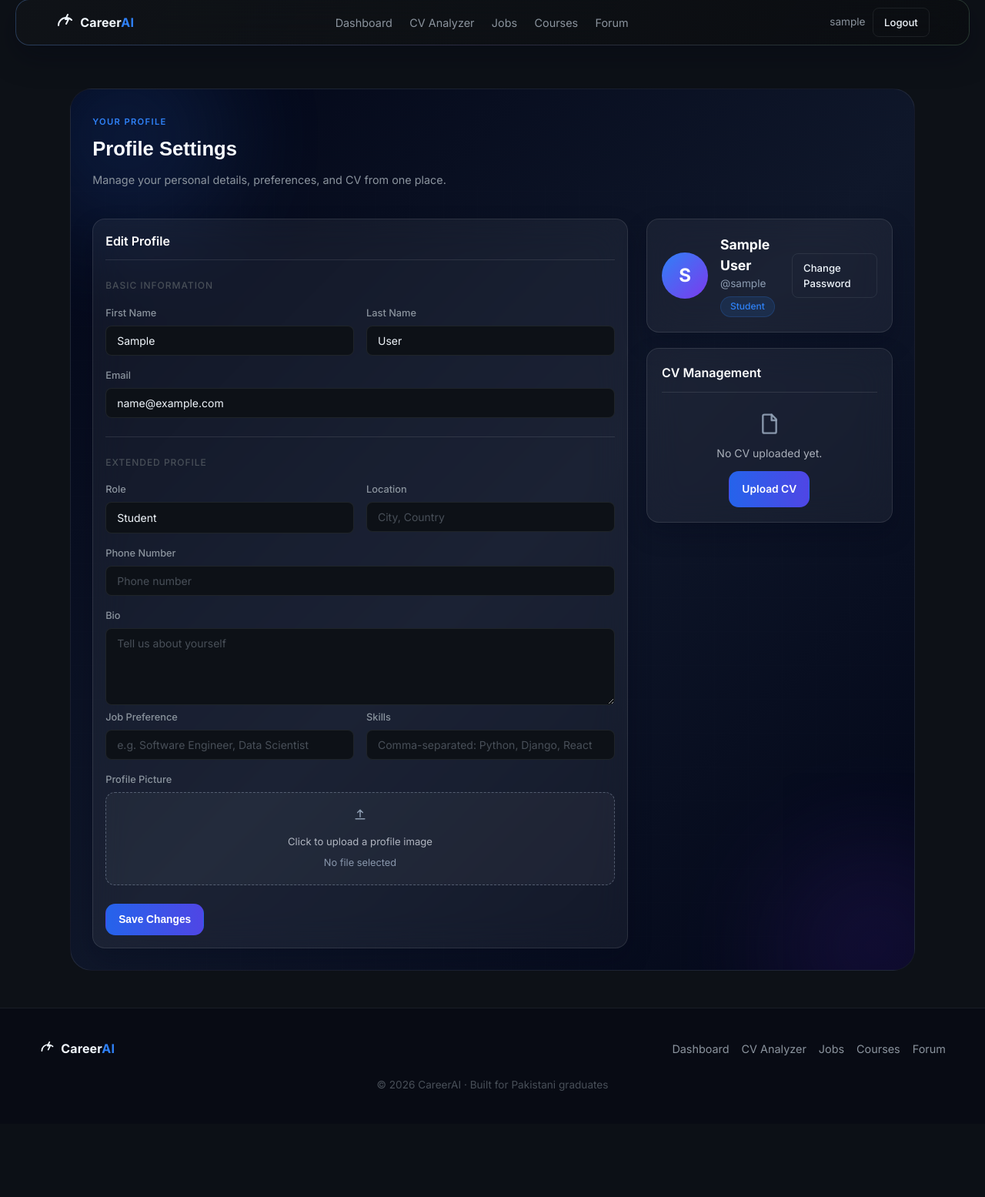
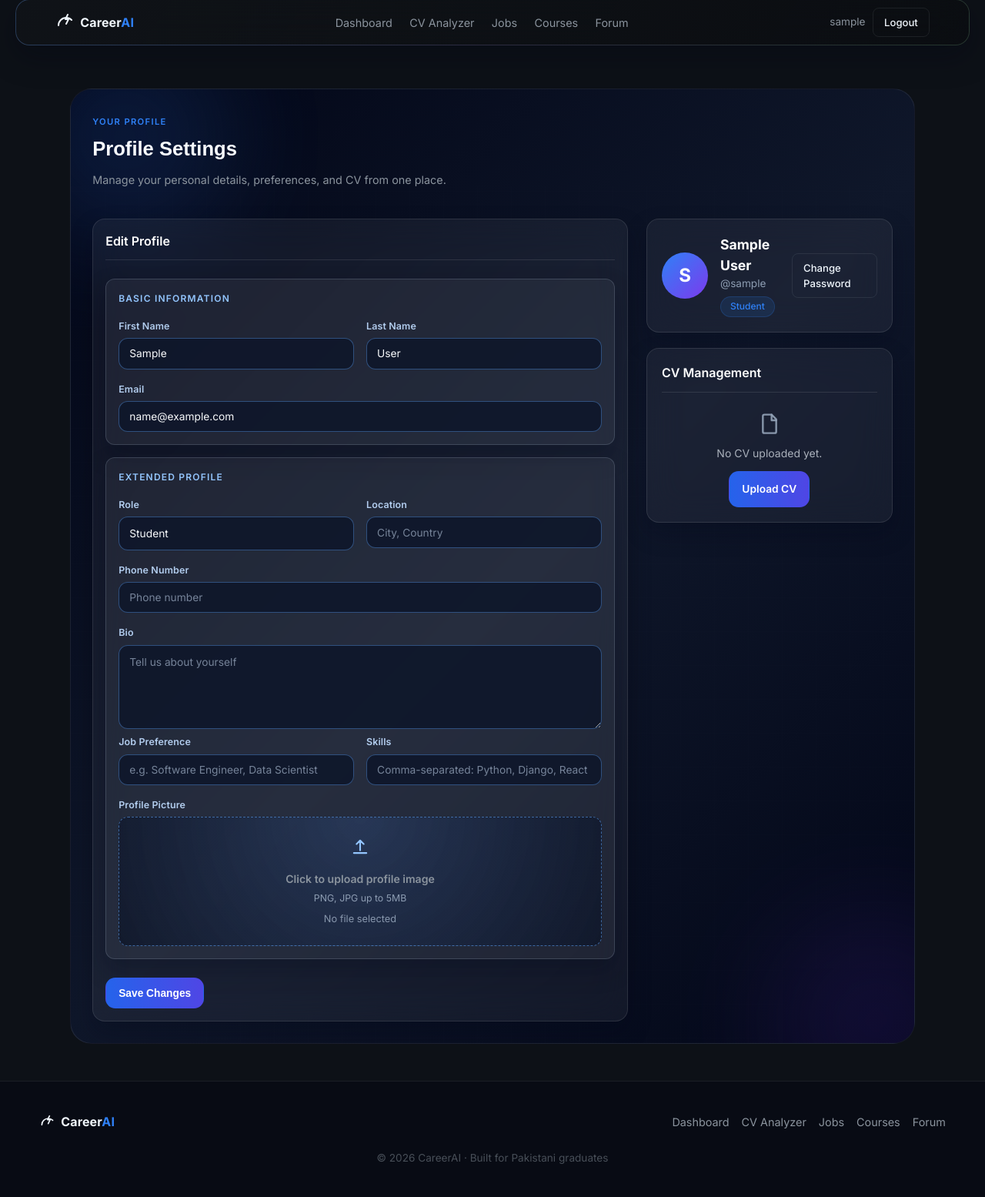
Before and after one commit to fa22-bse-058-droid/FYP-TEAM000-AI, a Django app: page /auth/profile/ in a window 1280 px wide. Shown: the part 13-1568 px from the top of the page at 77% size. Before the commit the page ends 1430 px from the top, so only its background shows below. Run offline with Django 5.2, Linux system fonts and the light colour scheme; the visitor is signed in with stand-in values (Sample User, id 1); some libraries are stand-ins or nearby versions.

Commit message:
Refactor profile and goals pages to Jobs-style dark UI
Agent-Logs-Url: https://github.com/fa22-bse-058-droid/FYP-TEAM000-AI/sessions/c4061229-c6b4-4790-9928-00ac3f9c46ce

Co-authored-by: fa22-bse-058-droid <249435408+fa22-bse-058-droid@users.noreply.github.com>

```diff
--- a/static/css/main.css
+++ b/static/css/main.css
@@ -8,6 +8,17 @@
   --text-1:#8B949E;
   --text-2:#484F58;
   --accent:#2F81F7;
+  --jobs-blue-200:#bfdbfe;
+  --jobs-blue-300:#93c5fd;
+  --jobs-blue-400:rgba(96,165,250,.36);
+  --z-modal-overlay:120;
+  --z-modal:121;
+  --btn-min-width:140px;
+  --modal-slide-distance:20px;
+  --modal-mobile-offset:1rem;
+  --goals-empty-icon-size:58px;
+  --goals-empty-icon-padding:14px;
+  --goals-empty-icon-radius:14px;
   --focus-blue:#60A5FA;
   --nav-border:rgba(240,246,252,.1);
   --accent-glow:rgba(47,129,247,0.08);
@@ -27,6 +38,7 @@
 *{box-sizing:border-box;margin:0;padding:0}
 html,body{overflow-x:hidden}
 body{background:var(--bg-1);color:var(--text-0);font-family:'Inter',system-ui,sans-serif;-webkit-font-smoothing:antialiased;line-height:1.55;padding-top:60px}
+body.modal-open{overflow:hidden}
 a{text-decoration:none;color:inherit}
 main{min-height:calc(100vh - 60px)}
 
@@ -288,17 +300,27 @@ body.menu-open{overflow:hidden}
 .text-muted{color:var(--text-1)!important}
 
 .goals-page-shell,.profile-page-shell{padding:24px}
+.dark-ui-card{background:rgba(255,255,255,.05);border:1px solid rgba(148,163,184,.25);border-radius:12px;box-shadow:0 14px 30px rgba(2,8,25,.28)}
+.dark-ui-form .form-label{font-size:.78rem;font-weight:600;color:rgba(191,219,254,.92);letter-spacing:.01em}
+.dark-ui-input{width:100%;background:rgba(15,23,42,.86);border:1px solid rgba(96,165,250,.4);border-radius:.75rem;padding:.7rem .82rem;color:#f8fafc;font-size:.86rem;transition:border-color .24s ease,box-shadow .24s ease,background .24s ease}
+.dark-ui-input::placeholder{color:rgba(148,163,184,.78)}
+.dark-ui-input:focus{border-color:rgba(129,140,248,.96);box-shadow:0 0 0 3px rgba(59,130,246,.2);background:rgba(15,23,42,.98);outline:none}
+.dark-ui-textarea{min-height:116px;resize:vertical;line-height:1.55}
+.dark-ui-date-input{color-scheme:dark}
+.dark-ui-date-input::-webkit-calendar-picker-indicator{filter:invert(1) brightness(.85)}
 .goals-header-block{display:flex;justify-content:space-between;align-items:flex-start;gap:16px;flex-wrap:wrap}
 .goals-header-block .job-btn-primary{width:auto}
-.goals-theme-layout{display:grid;grid-template-columns:320px 1fr;gap:24px;align-items:start}
-.goal-form-panel{display:none;position:relative;top:auto;max-width:none;padding:1.2rem}
-.goal-form-panel.is-open{display:block;animation:fadeInUpSoft .24s ease}
+.goals-theme-layout{display:grid;grid-template-columns:1fr;gap:24px;align-items:start}
+.goal-modal-overlay{position:fixed;inset:0;background:rgba(2,6,23,.72);backdrop-filter:blur(6px);opacity:0;visibility:hidden;transition:opacity .2s ease;z-index:var(--z-modal-overlay)}
+.goal-modal-overlay.is-open{opacity:1;visibility:visible}
+.goal-modal{position:fixed;left:50%;top:50%;transform:translate(-50%,-50%) scale(.96);width:min(560px,calc(100vw - 2rem));padding:1.3rem;opacity:0;visibility:hidden;transition:opacity .2s ease,transform .2s ease;z-index:var(--z-modal)}
+.goal-modal.is-open{opacity:1;visibility:visible;transform:translate(-50%,-50%) scale(1);animation:none}
 .goal-form-head{display:flex;align-items:center;justify-content:space-between;padding-bottom:12px;margin-bottom:20px;border-bottom:1px solid rgba(255,255,255,.1)}
 .goal-form-head h2{font-size:1rem;font-weight:600;color:#fff}
 .goal-form-close{background:none;border:0;color:rgba(226,232,240,.72);font-size:1.4rem;line-height:1;cursor:pointer}
 .goal-form-grid{display:grid;gap:16px}
 .goal-form-actions{display:flex;gap:10px;margin-top:10px;flex-wrap:wrap}
-.goal-form-actions .job-btn-primary{width:auto}
+.goal-form-actions .job-btn-primary{width:auto;min-width:var(--btn-min-width)}
 .goals-results-panel{padding:1.2rem}
 .goals-section-title{font-size:1.02rem;font-weight:700;color:#fff;margin-bottom:14px}
 .goals-grid{display:grid;grid-template-columns:repeat(auto-fit,minmax(260px,1fr));gap:16px}
@@ -312,6 +334,7 @@ body.menu-open{overflow:hidden}
 .goal-target-row svg{width:14px;height:14px;stroke:currentColor;fill:none;stroke-width:1.8;stroke-linecap:round;stroke-linejoin:round}
 .goal-item-actions{display:flex;gap:8px;margin-top:16px;flex-wrap:wrap}
 .goals-empty-state{padding:3rem 1.2rem}
+.goals-empty-state svg{width:var(--goals-empty-icon-size);height:var(--goals-empty-icon-size);padding:var(--goals-empty-icon-padding);border-radius:var(--goals-empty-icon-radius);background:rgba(37,99,235,.16);border:1px solid var(--jobs-blue-400);color:var(--jobs-blue-200)}
 .goals-empty-state .job-btn-primary{width:auto;margin-top:16px}
 .add-goal-link{cursor:pointer}
 
@@ -330,14 +353,18 @@ body.menu-open{overflow:hidden}
 .profile-edit-card{padding:1.2rem}
 .card-header-line{padding-bottom:12px;margin-bottom:24px;border-bottom:1px solid rgba(255,255,255,.1)}
 .card-header-line h3{font-size:1rem;font-weight:600;color:#fff}
-.form-subsection-title{font-size:.75rem;font-weight:500;color:var(--text-2);text-transform:uppercase;letter-spacing:.08em;margin-bottom:16px}
+.profile-form-section{padding:1rem}
+.profile-form-section + .profile-form-section{margin-top:1rem}
+.form-subsection-title{font-size:.75rem;font-weight:600;color:#93c5fd;text-transform:uppercase;letter-spacing:.1em;margin-bottom:16px}
 .form-two-col{display:grid;grid-template-columns:repeat(2,minmax(0,1fr));gap:16px}
 .form-field-block{margin-top:16px}
 .form-divider{height:1px;background:rgba(255,255,255,.1);margin:24px 0}
-.upload-area{background:rgba(255,255,255,.04);border:1px dashed rgba(148,163,184,.45);border-radius:12px;padding:18px;text-align:center;cursor:pointer;transition:.2s border-color,.2s background}
-.upload-area:hover{border-color:rgba(96,165,250,.7);background:rgba(59,130,246,.12)}
-.upload-area svg{width:20px;height:20px;stroke:rgba(148,163,184,.95);fill:none;stroke-width:1.8;stroke-linecap:round;stroke-linejoin:round;margin:0 auto 8px}
-.upload-area p{font-size:.82rem;color:rgba(226,232,240,.74)}
+.upload-area{background:radial-gradient(circle at top,rgba(59,130,246,.14),rgba(15,23,42,.82));border:1px dashed rgba(96,165,250,.55);border-radius:12px;padding:24px 18px;text-align:center;cursor:pointer;transition:.2s border-color,.2s background,.2s transform}
+.upload-area:hover{border-color:rgba(129,140,248,.86);background:radial-gradient(circle at top,rgba(99,102,241,.2),rgba(15,23,42,.9));transform:translateY(-1px)}
+.upload-area:focus-visible{outline:2px solid rgba(96,165,250,.86);outline-offset:2px}
+.upload-area svg{width:28px;height:28px;stroke:var(--jobs-blue-300);fill:none;stroke-width:1.8;stroke-linecap:round;stroke-linejoin:round;margin:0 auto 10px}
+.upload-area-title{font-size:.88rem;color:#f8fafc;font-weight:600}
+.upload-area-hint{display:block;margin-top:4px;font-size:.77rem;color:rgba(148,163,184,.95)}
 .file-label{display:block;margin-top:8px;font-size:.8rem;color:rgba(148,163,184,.9)}
 .file-label.file-selected{color:var(--accent)}
 .profile-file-input{display:none}
@@ -473,8 +500,11 @@ body.menu-open{overflow:hidden}
 
 @media (max-width:767px){
   .goals-grid,.form-two-col{grid-template-columns:1fr}
+  .goal-modal{top:auto;bottom:var(--modal-mobile-offset);left:var(--modal-mobile-offset);right:var(--modal-mobile-offset);width:auto;transform:translateY(var(--modal-slide-distance))}
+  .goal-modal.is-open{transform:translateY(0)}
   .profile-header-card{flex-wrap:wrap}
   .profile-password-btn{margin-left:0}
+  .goal-form-actions .job-btn-primary,.goal-form-actions .btn-ghost,.profile-form-actions .job-btn-primary{width:100%}
 }
 
 @media (max-width:960px){
--- a/templates/user/profile.html
+++ b/templates/user/profile.html
@@ -31,9 +31,10 @@
                         </div>
                     {% endif %}
 
-                    <form method="POST" enctype="multipart/form-data" novalidate>
+                    <form method="POST" enctype="multipart/form-data" novalidate class="dark-ui-form">
                         {% csrf_token %}
 
+                        <section class="profile-form-section dark-ui-card">
                             <h4 class="form-subsection-title">Basic Information</h4>
                             <div class="form-two-col">
                                 <div>
@@ -43,7 +44,7 @@
                                         type="text"
                                         name="{{ user_form.first_name.html_name }}"
                                         value="{{ user_form.first_name.value|default:'' }}"
-                                    class="form-input"
+                                        class="form-input dark-ui-input"
                                         placeholder="First name"
                                     >
                                 </div>
@@ -54,7 +55,7 @@
                                         type="text"
                                         name="{{ user_form.last_name.html_name }}"
                                         value="{{ user_form.last_name.value|default:'' }}"
-                                    class="form-input"
+                                        class="form-input dark-ui-input"
                                         placeholder="Last name"
                                     >
                                 </div>
@@ -67,18 +68,18 @@
                                     type="email"
                                     name="{{ user_form.email.html_name }}"
                                     value="{{ user_form.email.value|default:'' }}"
-                                class="form-input"
+                                    class="form-input dark-ui-input"
                                     placeholder="Email"
                                 >
                             </div>
+                        </section>
 
-                        <div class="form-divider"></div>
-
+                        <section class="profile-form-section dark-ui-card">
                             <h4 class="form-subsection-title">Extended Profile</h4>
                             <div class="form-two-col">
                                 <div>
                                     <label for="{{ profile_form.role.id_for_label }}" class="form-label">Role</label>
-                                <select id="{{ profile_form.role.id_for_label }}" name="{{ profile_form.role.html_name }}" class="form-input">
+                                    <select id="{{ profile_form.role.id_for_label }}" name="{{ profile_form.role.html_name }}" class="form-input dark-ui-input">
                                         {% for value, label in profile_form.role.field.choices %}
                                             <option value="{{ value }}" {% if profile_form.role.value == value %}selected{% endif %}>{{ label }}</option>
                                         {% endfor %}
@@ -91,7 +92,7 @@
                                         type="text"
                                         name="{{ profile_form.location.html_name }}"
                                         value="{{ profile_form.location.value|default:'' }}"
-                                    class="form-input"
+                                        class="form-input dark-ui-input"
                                         placeholder="City, Country"
                                     >
                                 </div>
@@ -104,14 +105,14 @@
                                     type="text"
                                     name="{{ profile_form.phone.html_name }}"
                                     value="{{ profile_form.phone.value|default:'' }}"
-                                class="form-input"
+                                    class="form-input dark-ui-input"
                                     placeholder="Phone number"
                                 >
                             </div>
 
                             <div class="form-field-block">
                                 <label for="{{ profile_form.bio.id_for_label }}" class="form-label">Bio</label>
-                            <textarea id="{{ profile_form.bio.id_for_label }}" name="{{ profile_form.bio.html_name }}" class="form-input" rows="4" placeholder="Tell us about yourself">{{ profile_form.bio.value|default:'' }}</textarea>
+                                <textarea id="{{ profile_form.bio.id_for_label }}" name="{{ profile_form.bio.html_name }}" class="form-input dark-ui-input dark-ui-textarea" rows="4" placeholder="Tell us about yourself">{{ profile_form.bio.value|default:'' }}</textarea>
                             </div>
 
                             <div class="form-two-col">
@@ -122,7 +123,7 @@
                                         type="text"
                                         name="{{ profile_form.job_preference.html_name }}"
                                         value="{{ profile_form.job_preference.value|default:'' }}"
-                                    class="form-input"
+                                        class="form-input dark-ui-input"
                                         placeholder="e.g. Software Engineer, Data Scientist"
                                     >
                                 </div>
@@ -133,7 +134,7 @@
                                         type="text"
                                         name="{{ profile_form.skills.html_name }}"
                                         value="{{ profile_form.skills.value|default:'' }}"
-                                    class="form-input"
+                                        class="form-input dark-ui-input"
                                         placeholder="Comma-separated: Python, Django, React"
                                     >
                                 </div>
@@ -145,11 +146,13 @@
                                     <svg viewBox="0 0 24 24" aria-hidden="true">
                                         <path d="M12 16V5m0 0 4 4m-4-4-4 4M5 19h14"></path>
                                     </svg>
-                                <p>Click to upload a profile image</p>
+                                    <p class="upload-area-title">Click to upload profile image</p>
+                                    <span class="upload-area-hint">PNG, JPG up to 5MB</span>
                                     <span class="file-label">{% if profile.profile_picture %}{{ profile.profile_picture.name }}{% else %}No file selected{% endif %}</span>
                                 </div>
                                 <input id="{{ profile_form.profile_picture.id_for_label }}" type="file" name="{{ profile_form.profile_picture.html_name }}" class="profile-file-input" accept="image/*">
                             </div>
+                        </section>
 
                         <div class="profile-form-actions">
                             <button type="submit" class="job-btn-primary">Save Changes</button>
```
Also changed, not shown: static/js/main.js (+34 -3 lines), templates/dashboard/goal_tracker.html (+8 -7 lines). Lines whose indentation alone changed are shown as unchanged.
